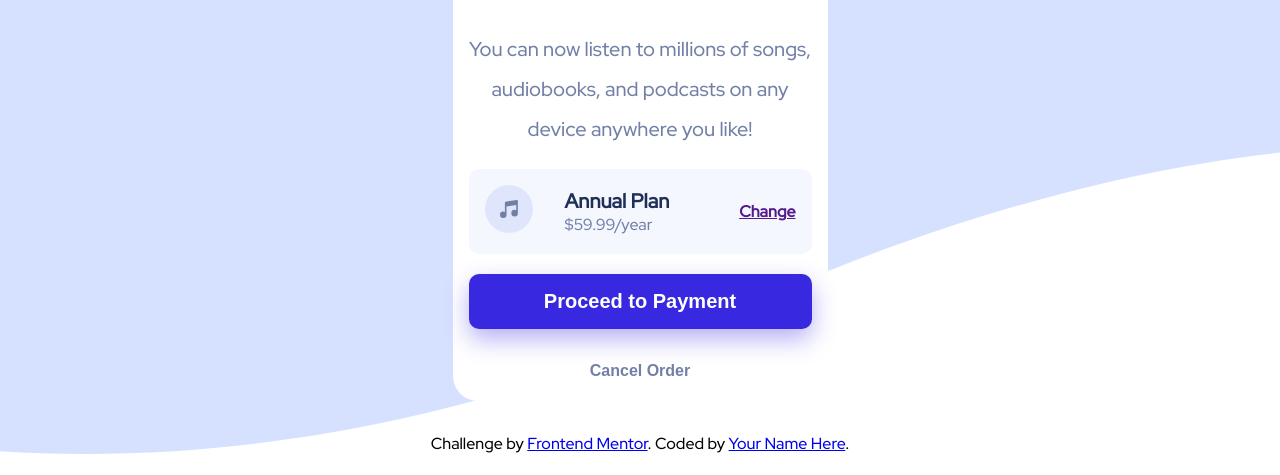
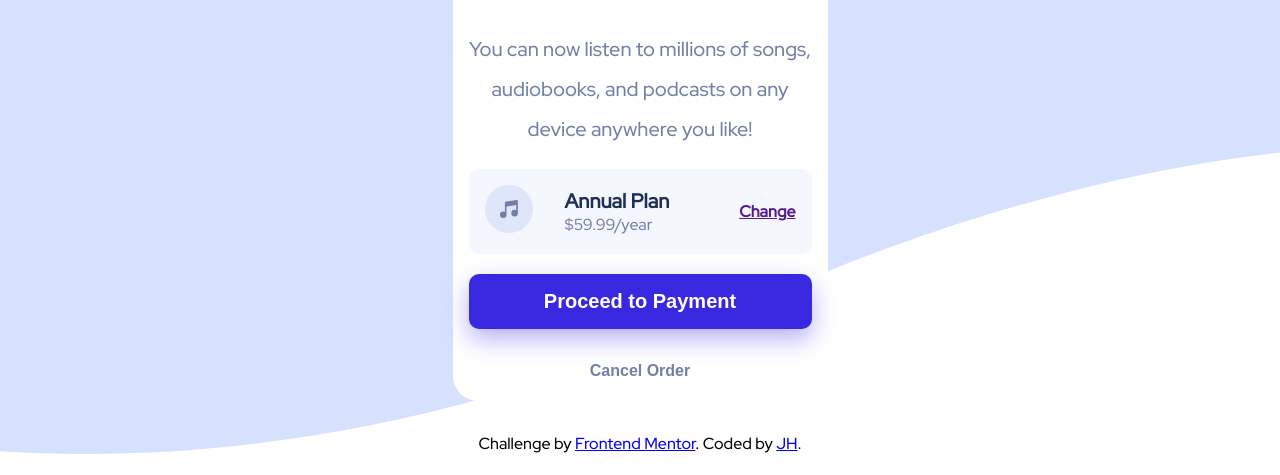
Before and after one commit to JMJHautier/CSS_Card, a plain HTML site: page index.html in a window 1280 px wide. Shown: the part 325-800 px from the top of the page. Drawn offline with Linux system fonts and the light colour scheme.

Commit message:
fix: fix attribution

```diff
--- a/index.html
+++ b/index.html
@@ -42,7 +42,7 @@
   </div>
   <div class="attribution">
     Challenge by <a href="https://www.frontendmentor.io?ref=challenge" target="_blank">Frontend Mentor</a>.
-    Coded by <a href="#">Your Name Here</a>.
+    Coded by <a href="#">JH</a>.
   </div>
 </body>
 </html>
```
